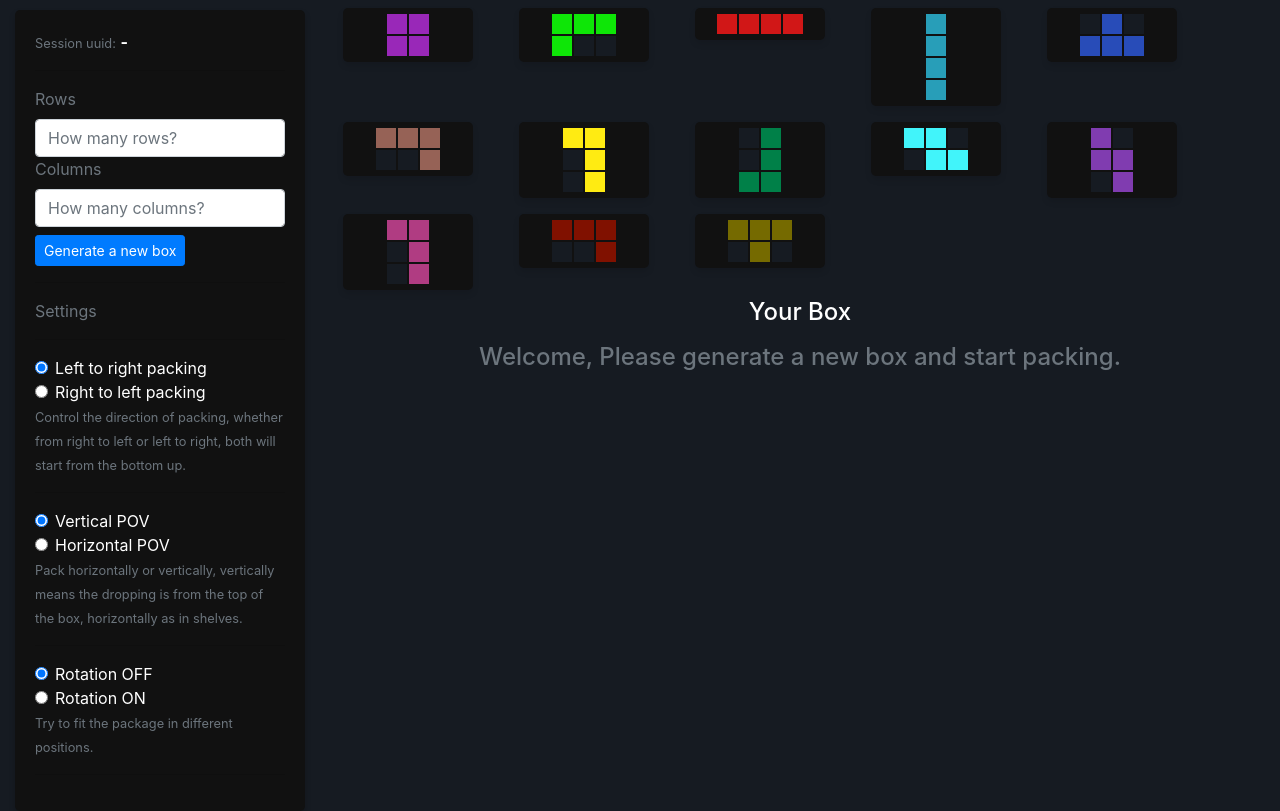
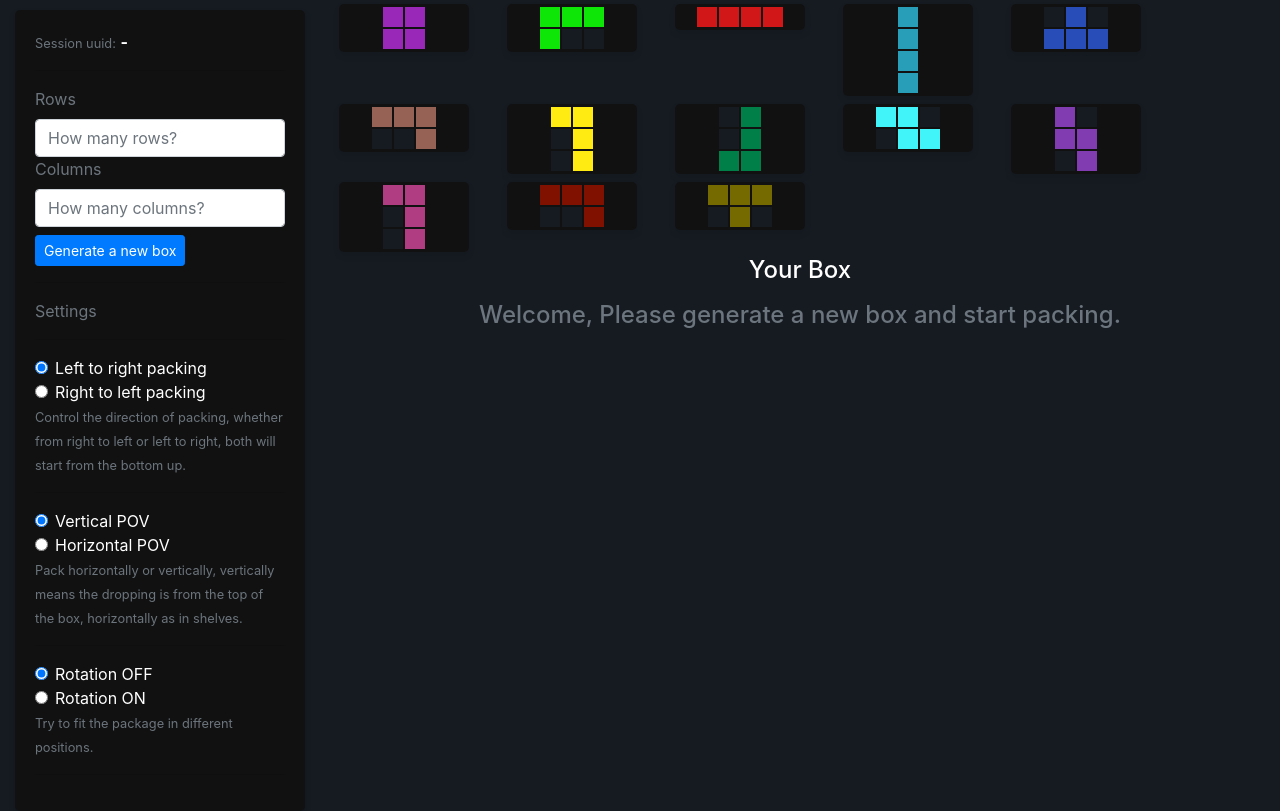
Before and after one commit to waseem-hamoolaila/alpha-augmented, a Django app: page / in a window 1280 px wide. Run offline with Django 4.2, Linux system fonts and the light colour scheme; some libraries are stand-ins or nearby versions.

Commit message:
enhancements

```diff
--- a/templates/main/packages_tag.html
+++ b/templates/main/packages_tag.html
@@ -1,7 +1,7 @@
 <style>
     .package-card {
         border-radius: 5px;
-        padding: 5px;
+        padding: 2px;
         box-shadow: 0 4px 6px rgba(0, 0, 0, 0.1);
         cursor: pointer;
         background-color: #111111;
@@ -20,7 +20,7 @@
 </style>
 <div class="row">
     {% for package in packages %}
-        <div class="col-md-2 col-sm-3 m-2">
+        <div class="col-md-2 col-sm-3 m-1">
             <div class="d-flex flex-column align-items-center package-card"
                  data-id="{{ package.identifier }}">
                 {% for row in package.structure %}
```
